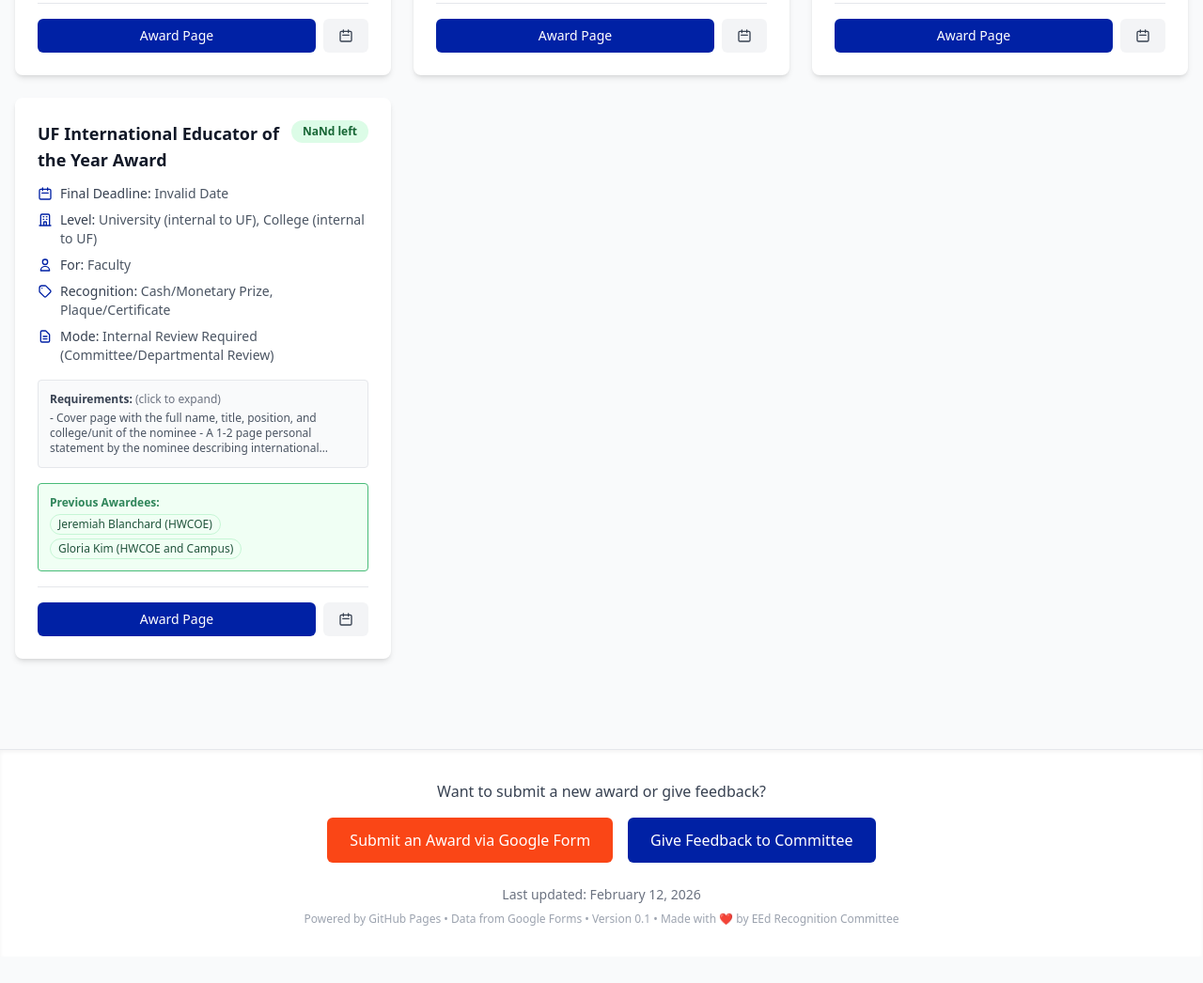
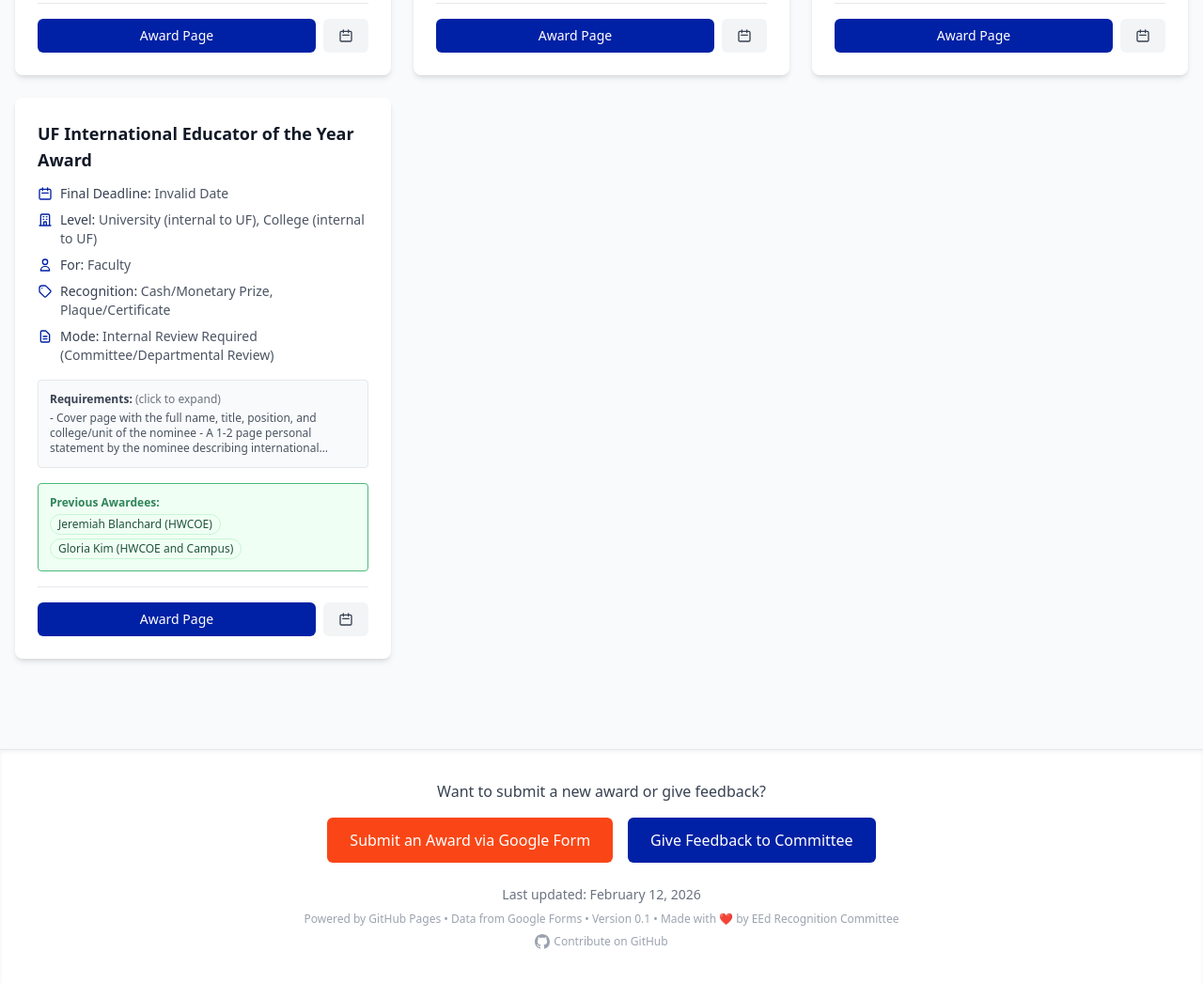
Before and after one commit to kapooramanpreet/eed-recognitions, a plain HTML site: page docs/index.html in a window 1280 px wide. Shown: the part 1400-2446 px from the top of the page at 94% size. Before the commit the page ends 2418 px from the top, so only its background shows below. Drawn offline with nearby package versions, Linux system fonts and the light colour scheme.

Commit message:
fix: aesthetics for date where date is NaN and adding github

```diff
--- a/docs/assets/js/app.js
+++ b/docs/assets/js/app.js
@@ -220,7 +220,9 @@
   const deadline = new Date(award.deadlineDate);
   const daysUntil = Math.ceil((deadline - today) / (1000 * 60 * 60 * 24));
 
-  let urgencyClass, urgencyText;
+  let urgencyClass = '', urgencyText = '', showChip = false;
+  if (award.deadlineDate && !isNaN(deadline)) {
+    showChip = true;
     if (daysUntil < 0) {
       urgencyClass = 'bg-gray-100 text-gray-600';
       urgencyText = 'Passed';
@@ -233,6 +235,7 @@
     } else {
       urgencyClass = 'bg-green-100 text-green-800';
       urgencyText = `${daysUntil}d left`;
+    }
   }
 
   const deadlineFormatted = new Date(award.deadlineDate + 'T00:00:00').toLocaleDateString('en-US', { month: 'long', day: 'numeric' });
@@ -248,9 +251,7 @@
     <div class="bg-white rounded-lg shadow-md hover:shadow-xl transition-all duration-300 p-6 flex flex-col">
       <div class="flex justify-between items-start mb-3">
         <h3 class="text-lg font-bold text-gray-900 flex-1 pr-2">${escapeHtml(award.title)}</h3>
-        <span class="px-3 py-1 text-xs font-semibold rounded-full whitespace-nowrap ${urgencyClass}">
-          ${urgencyText}
-        </span>
+        ${showChip ? `<span class="px-3 py-1 text-xs font-semibold rounded-full whitespace-nowrap ${urgencyClass}">${urgencyText}</span>` : ''}
       </div>
 
       <div class="space-y-2 mb-4 text-sm flex-1">
--- a/docs/index.html
+++ b/docs/index.html
@@ -246,6 +246,14 @@
         <p class="mt-2 text-xs text-gray-400">
           Powered by GitHub Pages • Data from Google Forms • Version 0.1 • Made with ❤️ by EEd Recognition Committee
         </p>
+        <p class="mt-2 text-xs text-gray-400">
+          <a href="https://github.com/kapooramanpreet/eed-recognitions" target="_blank" rel="noopener noreferrer" class="inline-flex items-center gap-1 hover:text-gray-600 transition-colors">
+            <svg class="w-4 h-4" fill="currentColor" viewBox="0 0 24 24">
+              <path d="M12 0C5.37 0 0 5.37 0 12c0 5.31 3.435 9.795 8.205 11.385.6.105.825-.255.825-.57 0-.285-.015-1.23-.015-2.235-3.015.555-3.795-.735-4.035-1.41-.135-.345-.72-1.41-1.23-1.695-.42-.225-1.02-.78-.015-.795.945-.015 1.62.87 1.845 1.23 1.08 1.815 2.805 1.305 3.495.99.105-.78.42-1.305.765-1.605-2.67-.3-5.46-1.335-5.46-5.925 0-1.305.465-2.385 1.23-3.225-.12-.3-.54-1.53.12-3.18 0 0 1.005-.315 3.3 1.23.96-.27 1.98-.405 3-.405s2.04.135 3 .405c2.295-1.56 3.3-1.23 3.3-1.23.66 1.65.24 2.88.12 3.18.765.84 1.23 1.905 1.23 3.225 0 4.605-2.805 5.625-5.475 5.925.435.375.81 1.095.81 2.22 0 1.605-.015 2.895-.015 3.3 0 .315.225.69.825.57A12.02 12.02 0 0024 12c0-6.63-5.37-12-12-12z"/>
+            </svg>
+            Contribute on GitHub
+          </a>
+        </p>
       </div>
     </div>
   </footer>
```
Lines whose indentation alone changed are shown as unchanged.
